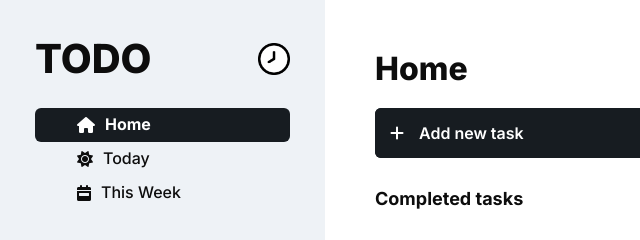
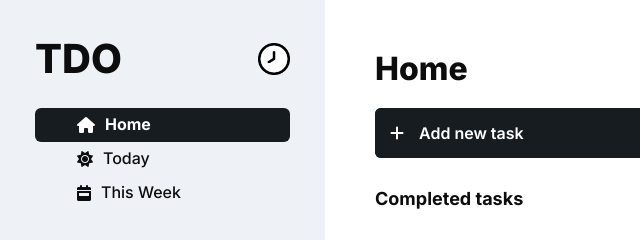
Before and after one commit to hoangbb188/todolist, a plain HTML site: page index.html in a window 1280 px wide. Shown: the top 240 px of the page, 0-640 px from the left. Drawn offline with Linux system fonts and the light colour scheme.

Commit message:
Update index.html

```diff
--- a/index.html
+++ b/index.html
@@ -19,7 +19,7 @@
     <div class="main-container">
       <section class="sidebar">
         <div class="sidebar_title">
-          <h1>TODO</h1>
+          <h1>TDO</h1>
           <a class="grow-effect" target="_blank"
             ><img
               src="images/img_b039b2d83982c8256af3.png"
```
